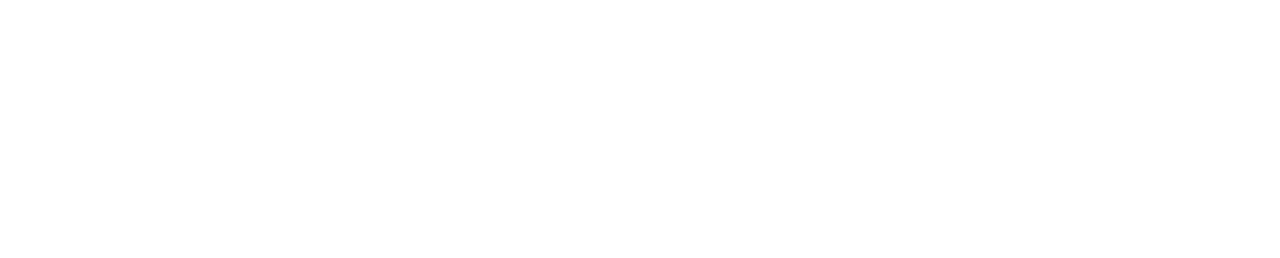
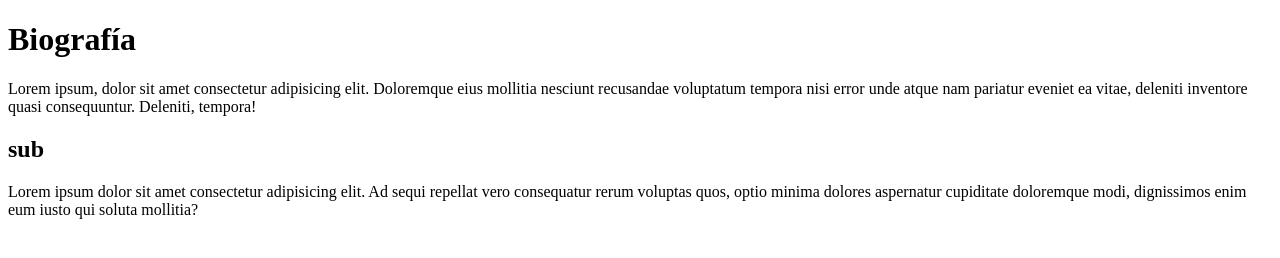
Before and after one commit to NoeMasgoSayan/project, a plain HTML site: page index.html in a window 1280 px wide. Drawn offline with Linux system fonts and the light colour scheme.

Commit message:
biografia 2

```diff
--- a/index.html
+++ b/index.html
@@ -6,6 +6,9 @@
   <title>Prueba Git</title>
 </head>
 <body>
-
+  <h1>Biografía</h1>
+  <p>Lorem ipsum, dolor sit amet consectetur adipisicing elit. Doloremque eius mollitia nesciunt recusandae voluptatum tempora nisi error unde atque nam pariatur eveniet ea vitae, deleniti inventore quasi consequuntur. Deleniti, tempora!</p>
+  <h2>sub</h2>
+  <p>Lorem ipsum dolor sit amet consectetur adipisicing elit. Ad sequi repellat vero consequatur rerum voluptas quos, optio minima dolores aspernatur cupiditate doloremque modi, dignissimos enim eum iusto qui soluta mollitia?</p>
 </body>
 </html>
```
